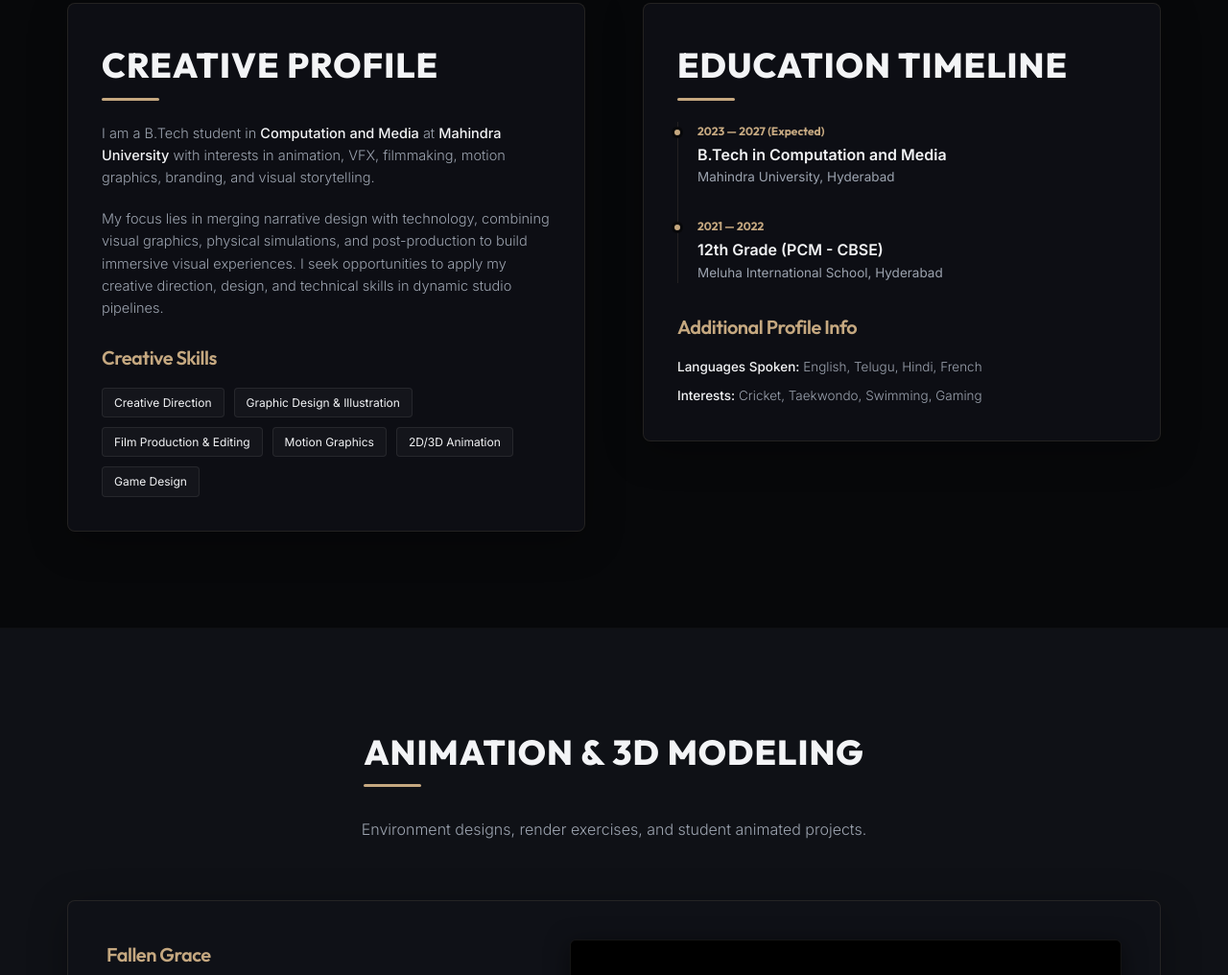
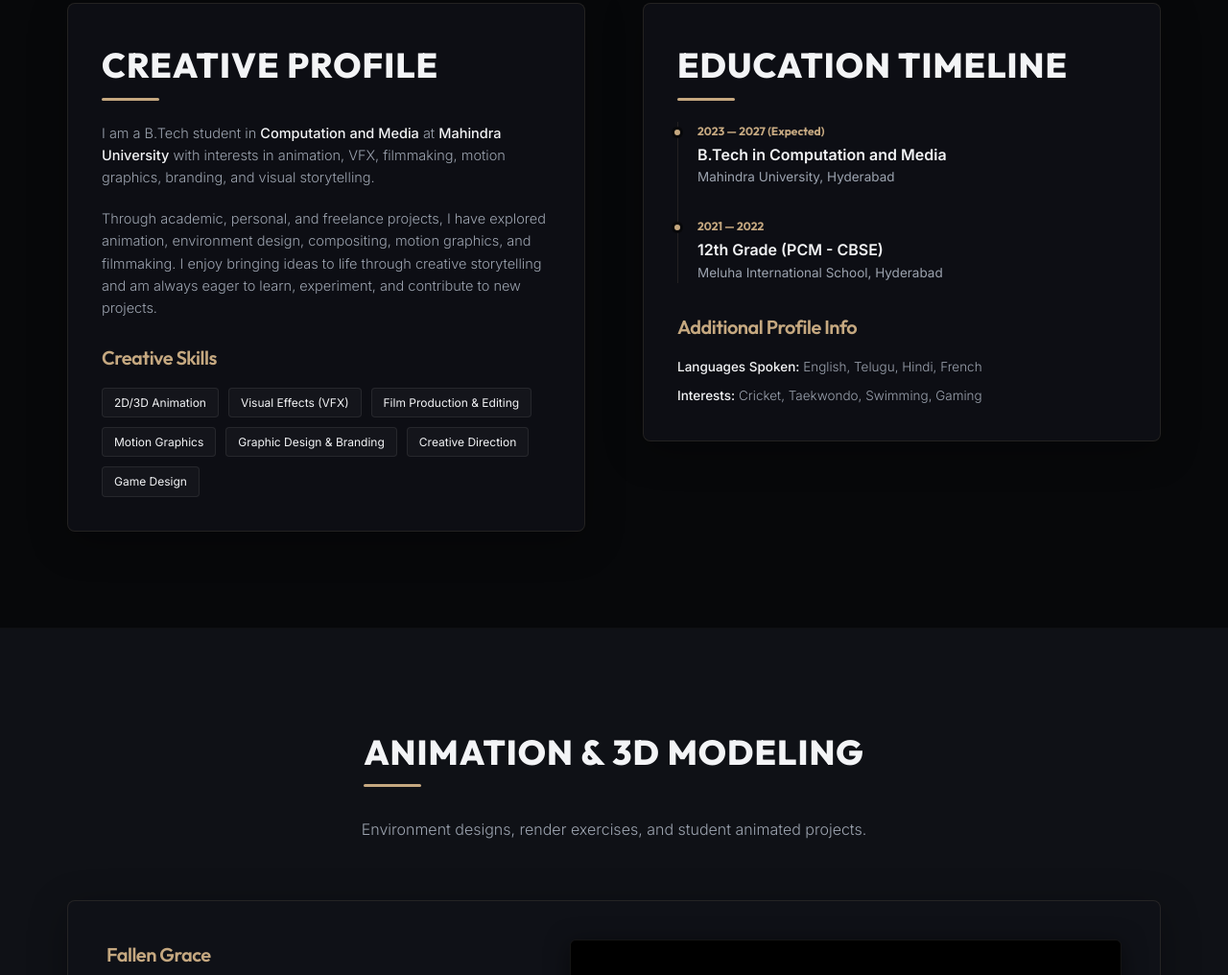
Before and after one commit to manas0300/Portfolio, a plain HTML site: page index.html in a window 1280 px wide. Shown: the part 897-1913 px from the top of the page at 96% size. Drawn offline with Linux system fonts and the light colour scheme; grey boxes are pictures that could not be loaded.

Commit message:
Add files via upload

```diff
--- a/index.html
+++ b/index.html
@@ -942,15 +942,16 @@
                         I am a B.Tech student in <strong>Computation and Media</strong> at <strong>Mahindra University</strong> with interests in animation, VFX, filmmaking, motion graphics, branding, and visual storytelling.
                     </p>
                     <p style="margin-bottom: 25px;">
-                        My focus lies in merging narrative design with technology, combining visual graphics, physical simulations, and post-production to build immersive visual experiences. I seek opportunities to apply my creative direction, design, and technical skills in dynamic studio pipelines.
+                        Through academic, personal, and freelance projects, I have explored animation, environment design, compositing, motion graphics, and filmmaking. I enjoy bringing ideas to life through creative storytelling and am always eager to learn, experiment, and contribute to new projects.
                     </p>
                     <h3>Creative Skills</h3>
                     <div class="domain-tags">
-                        <div class="domain-tag">Creative Direction</div>
-                        <div class="domain-tag">Graphic Design & Illustration</div>
+                        <div class="domain-tag">2D/3D Animation</div>
+                        <div class="domain-tag">Visual Effects (VFX)</div>
                         <div class="domain-tag">Film Production & Editing</div>
                         <div class="domain-tag">Motion Graphics</div>
-                        <div class="domain-tag">2D/3D Animation</div>
+                        <div class="domain-tag">Graphic Design & Branding</div>
+                        <div class="domain-tag">Creative Direction</div>
                         <div class="domain-tag">Game Design</div>
                     </div>
                 </div>
```
